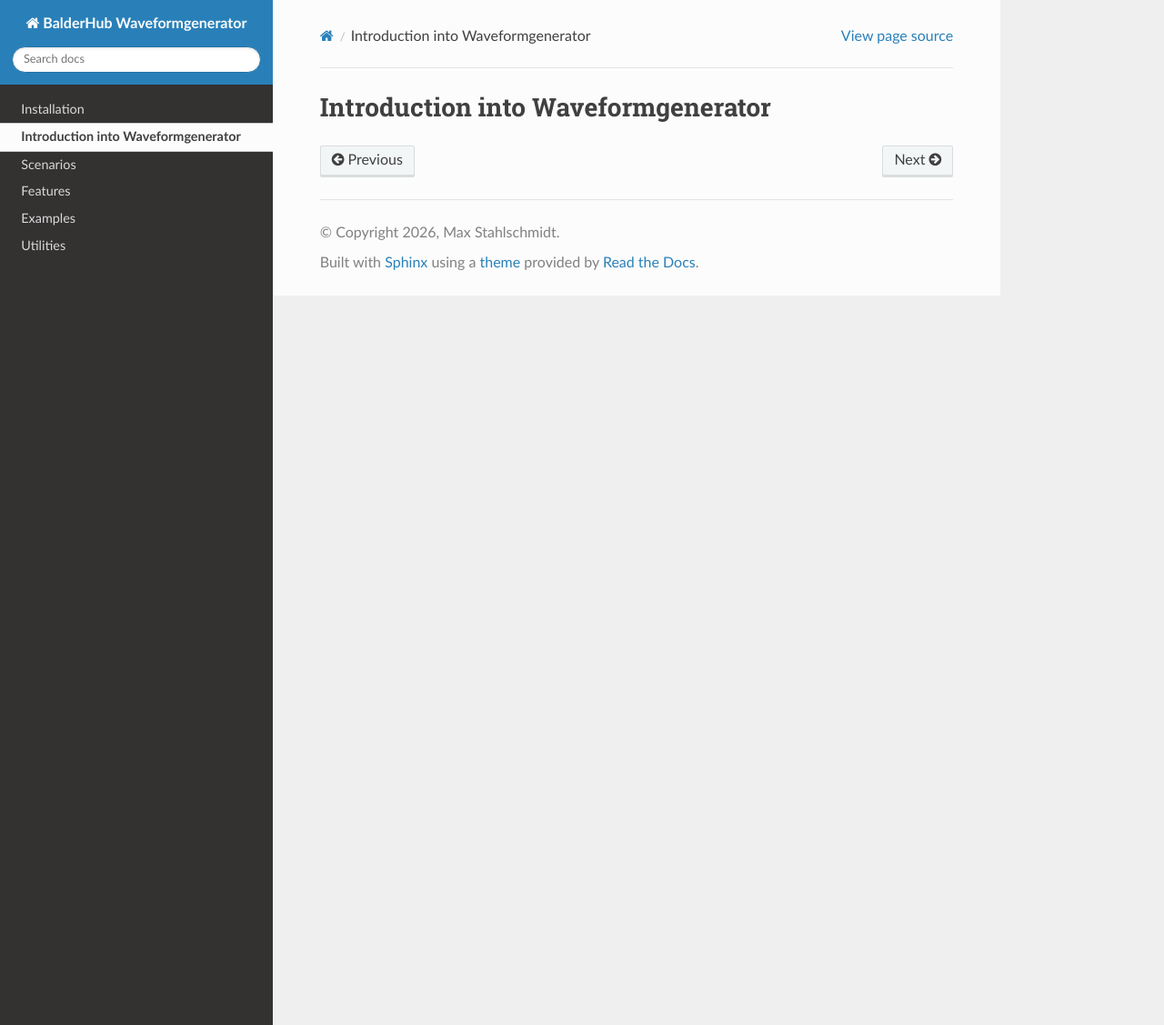
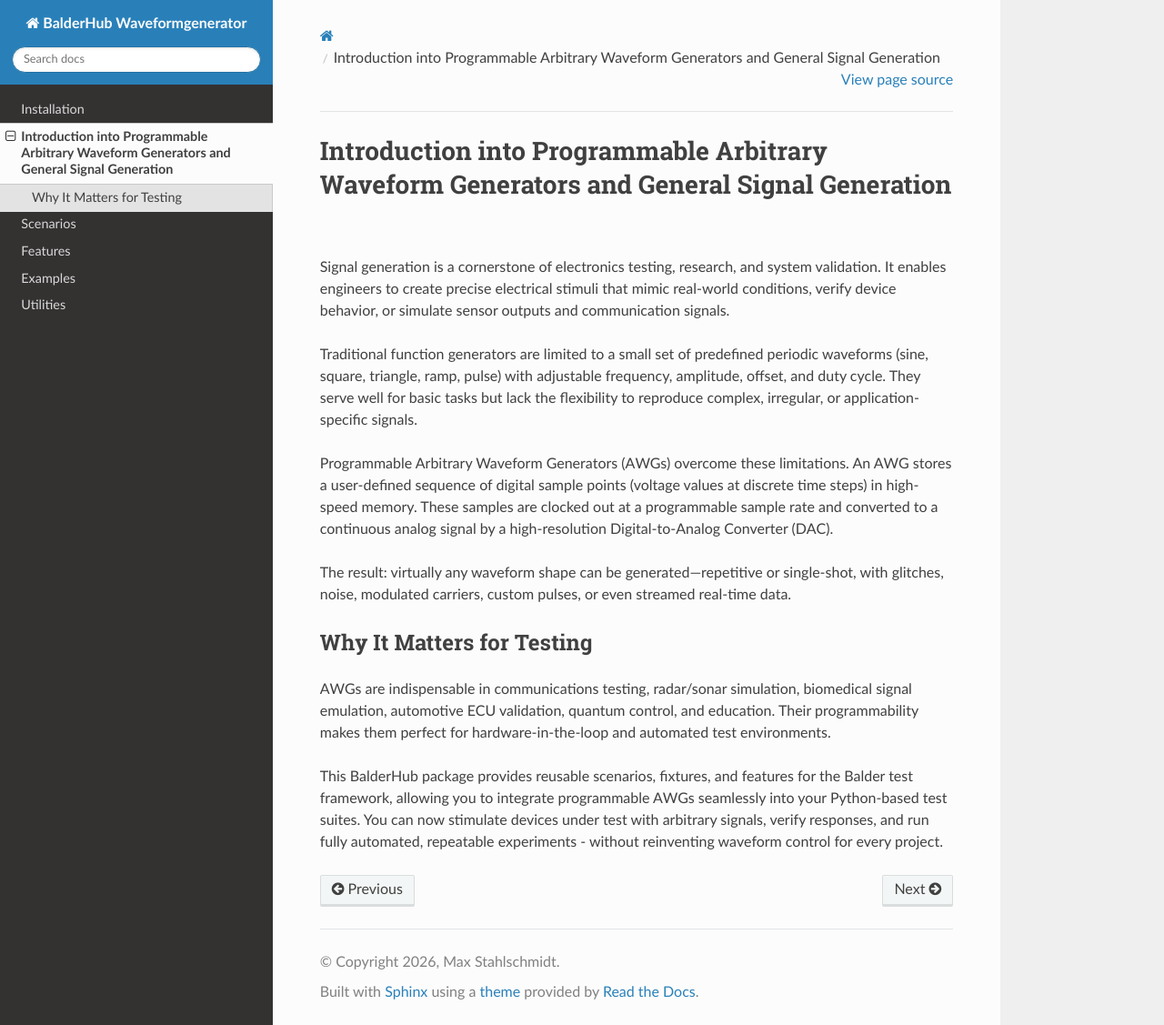
Before and after one commit to balder-dev/balderhub-waveformgenerator, a Sphinx documentation site: the page built from docs/source/topic_intro.rst, in a window 1280 px wide and 1127 px high. Shown: the whole window at 91% size. Built offline with Sphinx 7.4.7 and the Read the Docs theme 3.1.0, drawn with Linux system fonts in a browser that asks for light colours; the version number could not be read and is left out.

Commit message:
docs(*): add basic documentation

```diff
--- a/docs/source/examples.rst
+++ b/docs/source/examples.rst
@@ -2,3 +2,6 @@ Examples
 ********
 
 .. todo provide some examples
+
+.. note::
+    This section is still under development.
--- a/docs/source/installation.rst
+++ b/docs/source/installation.rst
@@ -20,7 +20,7 @@ You can easily install balder with the following command.
     python -m pip install baldertest
 
 Install balderhub-waveformgenerator
-=====================
+===================================
 
 You can install this package with the following command:
 
--- a/docs/source/topic_intro.rst
+++ b/docs/source/topic_intro.rst
@@ -1,4 +1,31 @@
-Introduction into Waveformgenerator
-**********************
+Introduction into Programmable Arbitrary Waveform Generators and General Signal Generation
+******************************************************************************************
 
-.. todo provide an explanation of your specific topic that can help others to use your BalderHub project
+Signal generation is a cornerstone of electronics testing, research, and system validation. It enables engineers to
+create precise electrical stimuli that mimic real-world conditions, verify device behavior, or simulate sensor outputs
+and communication signals.
+
+Traditional function generators are limited to a small set of predefined periodic waveforms (sine, square, triangle,
+ramp, pulse) with adjustable frequency, amplitude, offset, and duty cycle. They serve well for basic tasks but lack
+the flexibility to reproduce complex, irregular, or application-specific signals.
+
+Programmable Arbitrary Waveform Generators (AWGs) overcome these limitations. An AWG stores a user-defined sequence of
+digital sample points (voltage values at discrete time steps) in high-speed memory. These samples are clocked out at a
+programmable sample rate and converted to a continuous analog signal by a high-resolution Digital-to-Analog Converter
+(DAC).
+
+The result: virtually any waveform shape can be generated—repetitive or single-shot, with glitches, noise, modulated
+carriers, custom pulses, or even streamed real-time data.
+
+
+Why It Matters for Testing
+==========================
+
+AWGs are indispensable in communications testing, radar/sonar simulation, biomedical signal emulation, automotive ECU
+validation, quantum control, and education. Their programmability makes them perfect for hardware-in-the-loop and
+automated test environments.
+
+This BalderHub package provides reusable scenarios, fixtures, and features for the Balder test framework, allowing you
+to integrate programmable AWGs seamlessly into your Python-based test suites. You can now stimulate devices under
+test with arbitrary signals, verify responses, and run fully automated, repeatable experiments - without reinventing
+waveform control for every project.
```
Also changed, not shown: docs/source/features.rst (+46 -10 lines), docs/source/scenarios.rst (+2 -6 lines).
